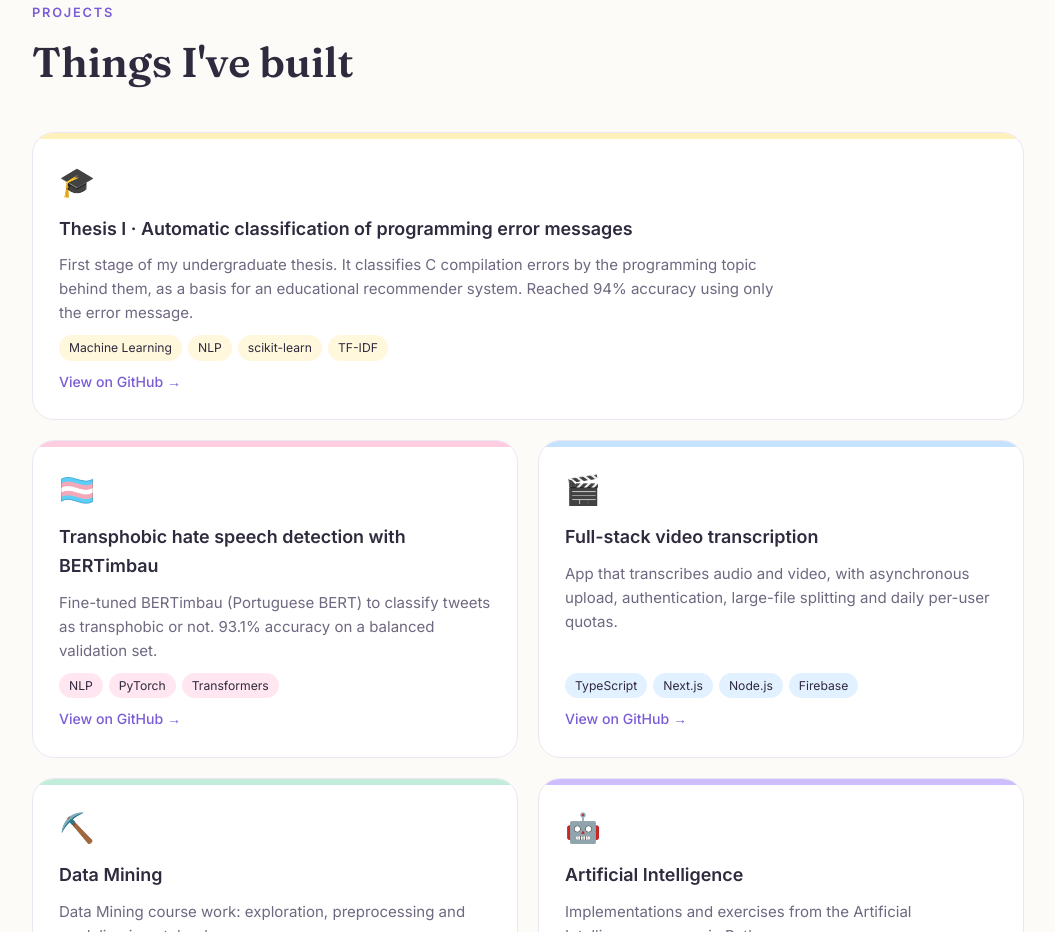
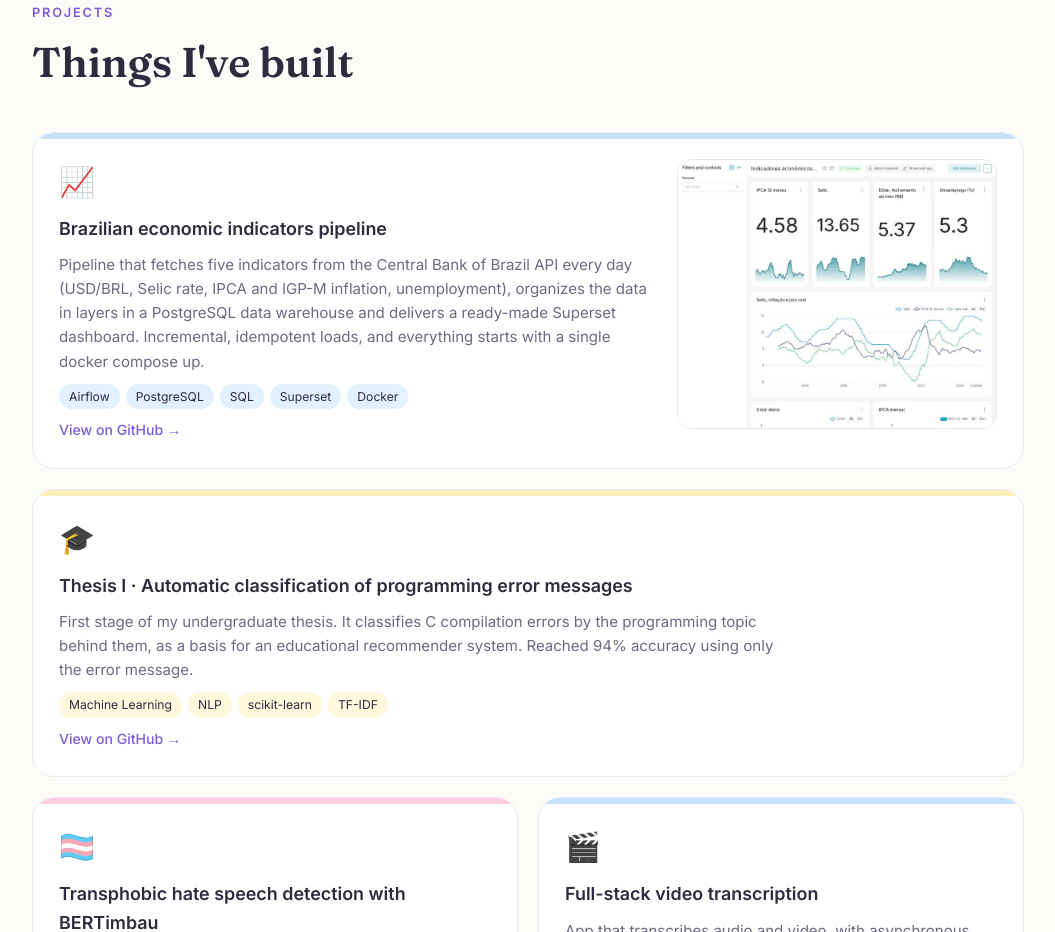
Before and after one commit to marianamacedoo/marianamacedoo.github.io, a plain HTML site: page index.html in a window 1280 px wide. Shown: the part 2768-3700 px from the top of the page, without its empty margins (112-1167 px from the left). Drawn offline with Linux system fonts and the light colour scheme.

Commit message:
Adiciona o pipeline de indicadores em destaque, com print do dashboard
Co-Authored-By: Claude Opus 5.5 <noreply@anthropic.com>

```diff
--- a/index.html
+++ b/index.html
@@ -195,6 +195,14 @@
   .tag { font-size: .76rem; padding: 3px 10px; border-radius: 999px; background: color-mix(in srgb, var(--c) 45%, transparent); }
   .card.featured { grid-column: 1 / -1; }
   .card.featured p { max-width: 720px; }
+  .card.with-shot { display: grid; grid-template-columns: 1fr minmax(0, 320px); column-gap: 28px; align-content: start; }
+  .card.with-shot > :not(.shot) { grid-column: 1; }
+  .card.with-shot .shot {
+    grid-column: 2; grid-row: 1 / span 5; width: 100%; height: 100%; max-height: 270px;
+    object-fit: cover; object-position: top; border-radius: 14px; border: 1px solid var(--line);
+    transition: transform .4s;
+  }
+  .card.with-shot:hover .shot { transform: scale(1.03); }
   .card .go { font-size: .88rem; font-weight: 500; color: var(--accent); }
   .more { text-align: center; margin-top: 30px; }
 
@@ -219,6 +227,8 @@
     nav ul { display: none; }
     .hero .wrap, .about { grid-template-columns: 1fr; }
     .portrait { order: -1; width: 220px; }
+    .card.with-shot { display: flex; }
+    .card.with-shot .shot { max-height: 200px; margin-top: 6px; }
     .s1 { left: -20%; } .s2 { right: -20%; }
     section { padding: 64px 0; }
   }
@@ -328,6 +338,14 @@
       <div class="eyebrow reveal">Projetos</div>
       <h2 class="reveal">Coisas que eu construí</h2>
       <div class="grid">
+        <a class="card featured with-shot reveal" style="--c:var(--sky)" href="https://github.com/marianamacedoo/pipeline-indicadores-br" target="_blank" rel="noopener">
+          <span class="emoji">📈</span>
+          <h3>Pipeline de indicadores econômicos do Brasil</h3>
+          <p>Pipeline que busca todo dia cinco indicadores na API do Banco Central (dólar, Selic, IPCA, IGP-M e desemprego), organiza os dados em camadas num data warehouse PostgreSQL e entrega um dashboard pronto no Superset. Carga incremental e idempotente, e tudo sobe com um único docker compose up.</p>
+          <div class="tags"><span class="tag">Airflow</span><span class="tag">PostgreSQL</span><span class="tag">SQL</span><span class="tag">Superset</span><span class="tag">Docker</span></div>
+          <span class="go">Ver no GitHub →</span>
+          <img class="shot" src="img/pipeline-dashboard.png" alt="Dashboard do Superset com dólar, Selic, IPCA e desemprego" loading="lazy">
+        </a>
         <a class="card featured reveal" style="--c:var(--butter)" href="https://github.com/marianamacedoo/TCC1" target="_blank" rel="noopener">
           <span class="emoji">🎓</span>
           <h3>TCC 1 · Classificação automática de mensagens de erro em programação</h3>
@@ -440,6 +458,9 @@
     "Técnico em Informática": "IT Technician (high school technical degree)",
     "Instituto Federal do Norte de Minas Gerais (IFNMG)": "Federal Institute of Northern Minas Gerais (IFNMG)",
     "Coisas que eu construí": "Things I've built",
+    "Pipeline de indicadores econômicos do Brasil": "Brazilian economic indicators pipeline",
+    "Pipeline que busca todo dia cinco indicadores na API do Banco Central (dólar, Selic, IPCA, IGP-M e desemprego), organiza os dados em camadas num data warehouse PostgreSQL e entrega um dashboard pronto no Superset. Carga incremental e idempotente, e tudo sobe com um único docker compose up.":
+      "Pipeline that fetches five indicators from the Central Bank of Brazil API every day (USD/BRL, Selic rate, IPCA and IGP-M inflation, unemployment), organizes the data in layers in a PostgreSQL data warehouse and delivers a ready-made Superset dashboard. Incremental, idempotent loads, and everything starts with a single docker compose up.",
     "TCC 1 · Classificação automática de mensagens de erro em programação": "Thesis I · Automatic classification of programming error messages",
     "Primeira etapa do meu TCC. Classifica erros de compilação em C pelo tópico de programação ligado ao erro, como base para um sistema de recomendação educacional. Chegou a 94% de acurácia usando só a mensagem de erro.":
       "First stage of my undergraduate thesis. It classifies C compilation errors by the programming topic behind them, as a basis for an educational recommender system. Reached 94% accuracy using only the error message.",
@@ -485,6 +506,9 @@
     document.title = META[lang].title;
     document.querySelector(".portrait img").alt = META[lang].alt;
     document.getElementById("cv").href = META[lang].cv;
+    document.querySelector(".shot").alt = lang === "en"
+      ? "Superset dashboard with USD/BRL, Selic, IPCA and unemployment"
+      : "Dashboard do Superset com dólar, Selic, IPCA e desemprego";
     document.getElementById("lang").setAttribute("aria-label", META[lang].btn);
     words = META[lang].words;
     w = 0; i = 0; deleting = false;
```
Also changed, not shown: img/pipeline-dashboard.png (added).
